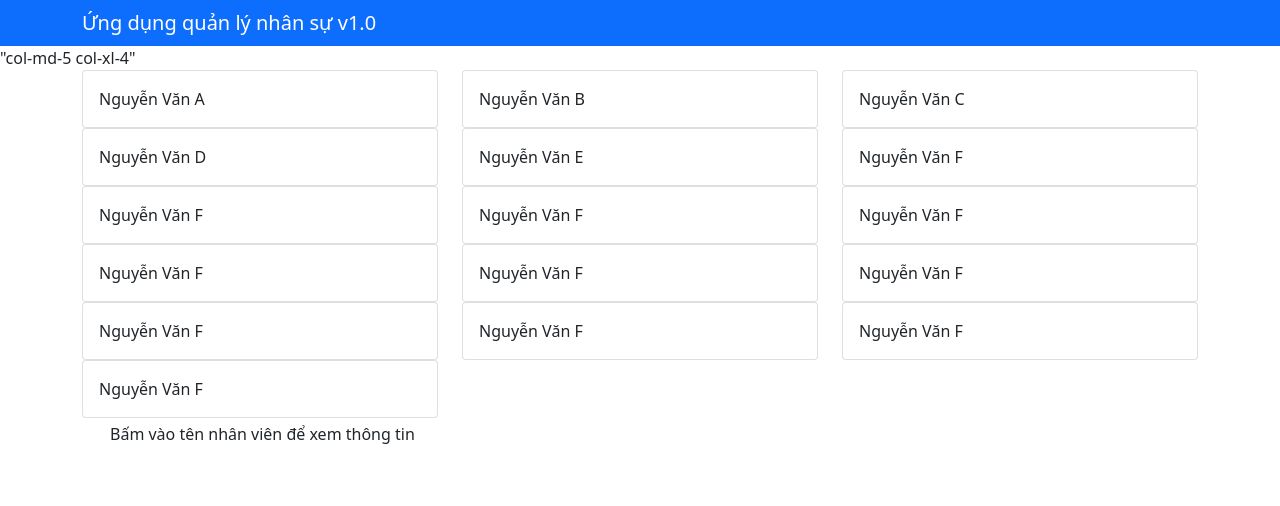
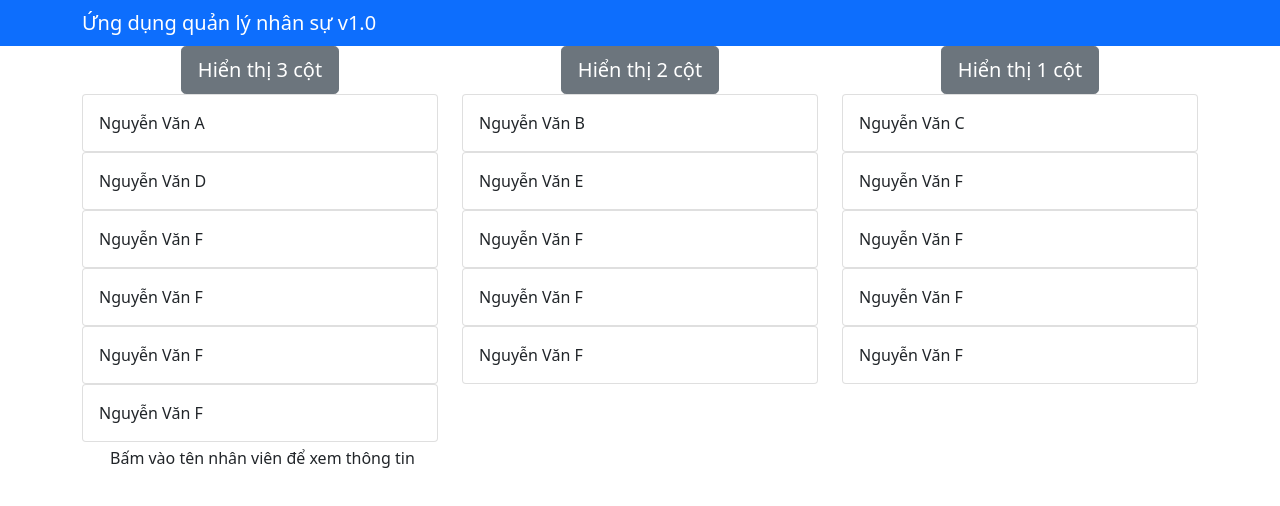
Before and after one commit to FX14748/RJS101x_01-A_VN_DN, a React (Create React App) app: page / in a window 1280 px wide. Shown: the top 506 px of the page. Built offline with nearby package versions, Linux system fonts and the light colour scheme.

Commit message:
8th commit

```diff
--- a/src/App.js
+++ b/src/App.js
@@ -25,7 +25,6 @@ class App extends Component {
             <NavbarBrand href="/">Ứng dụng quản lý nhân sự v1.0</NavbarBrand>
           </div>
         </Navbar>
-        <ViewpointCard/>
         <StaffList  staffs = {this.state.staffs}/>
       </div>
 
--- a/src/components/staffDetail.js
+++ b/src/components/staffDetail.js
@@ -1,5 +1,5 @@
 import React, { Component } from 'react';
-import { Card, CardBody, CardTitle, CardText } from 'reactstrap';
+import { Card, CardBody, CardText } from 'reactstrap';
 import dateFormat, { masks } from "dateformat";
 
 
--- a/src/components/staffList.js
+++ b/src/components/staffList.js
@@ -2,6 +2,8 @@ import React, { Component } from 'react';
 import { Card, CardBody, CardTitle, CardText } from 'reactstrap';
 import dateFormat, { masks } from "dateformat";
 import StaffDetails from './staffDetail';
+import { Button } from 'reactstrap';
+
 
 
 class StaffList extends Component {
@@ -52,6 +54,37 @@ class StaffList extends Component {
 
         return (
             <div className="container">
+                <div className='row'>
+                    <div className='col-md-4 text-center'>
+                        <Button
+                        variant="primary"
+                        size='lg'
+                        onClick={() => this.setState({viewPage:'col-sm-4'})}
+                        >
+                            Hiển thị 3 cột
+                        </Button>
+                    </div>
+
+                    <div className='col-md-4 text-center'>
+                        <Button
+                        variant="primary"
+                        size='lg'
+                        onClick={() => this.setState({viewPage:'col-sm-6'})}
+                        >
+                            Hiển thị 2 cột
+                        </Button>
+                    </div>
+
+                    <div className='col-md-4 text-center'>
+                        <Button
+                        variant="primary"
+                        size='lg'
+                        onClick={() => this.setState({viewPage:'col-sm-12'})}
+                        >
+                            Hiển thị 1 cột
+                        </Button>
+                    </div>
+                </div>
                 <div className="row">
                     {staffsList}
                 </div>
```
